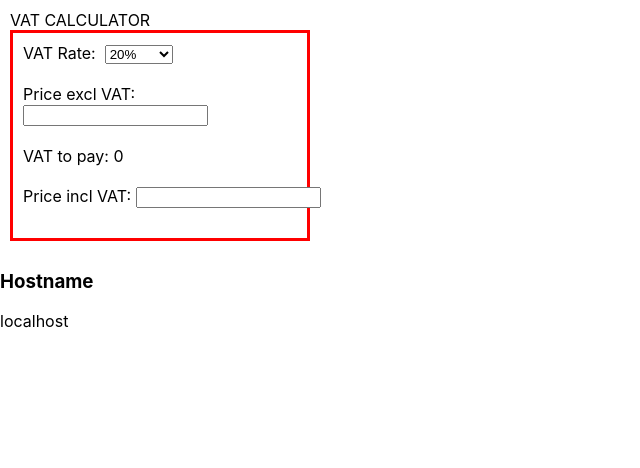
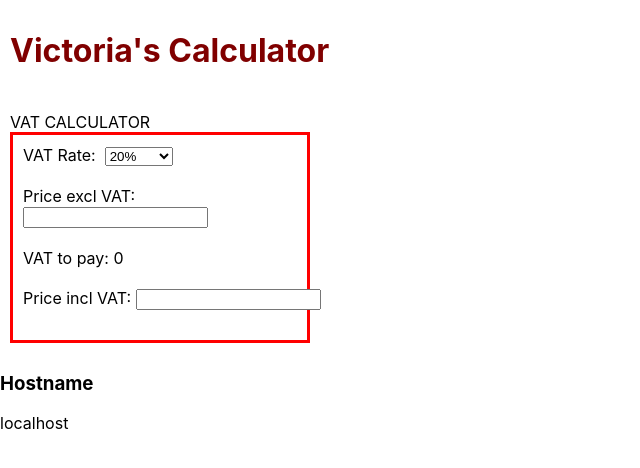
Before and after one commit to vpkhandavalli/lbg-pipeline-complete-2, a React (Create React App) app: page / in a window 1280 px wide. Shown: the top 468 px of the page, without its empty margins (0-640 px from the left). Built offline with nearby package versions, Linux system fonts and the light colour scheme.

Commit message:
Added heading 1 and title to index.html

```diff
--- a/public/index.html
+++ b/public/index.html
@@ -24,10 +24,11 @@
       work correctly both with client-side routing and a non-root public URL.
       Learn how to configure a non-root public URL by running `npm run build`.
     -->
-    <title>React App</title>
+    <title>Victoria's App</title>
   </head>
   <body>
     <noscript>You need to enable JavaScript to run this app.</noscript>
+    <h1>Victoria's Calculator</h1>
     <div id="root"></div>
     <h3>Hostname</h3>
     <p id="host"></p>
--- a/src/App.css
+++ b/src/App.css
@@ -11,3 +11,8 @@
 .header{
   padding: 10px;
 }
+
+h1 {
+    color: maroon;
+    padding: 10px;
+}
```
